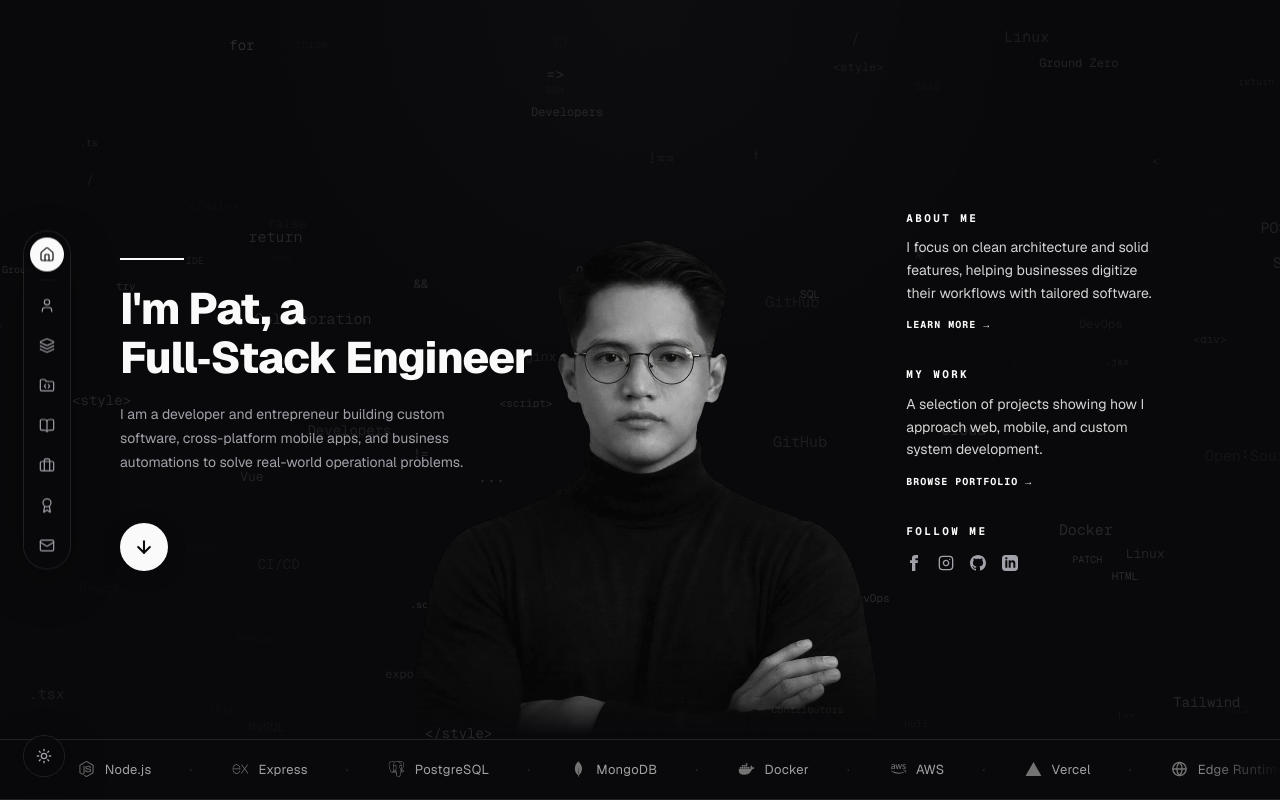
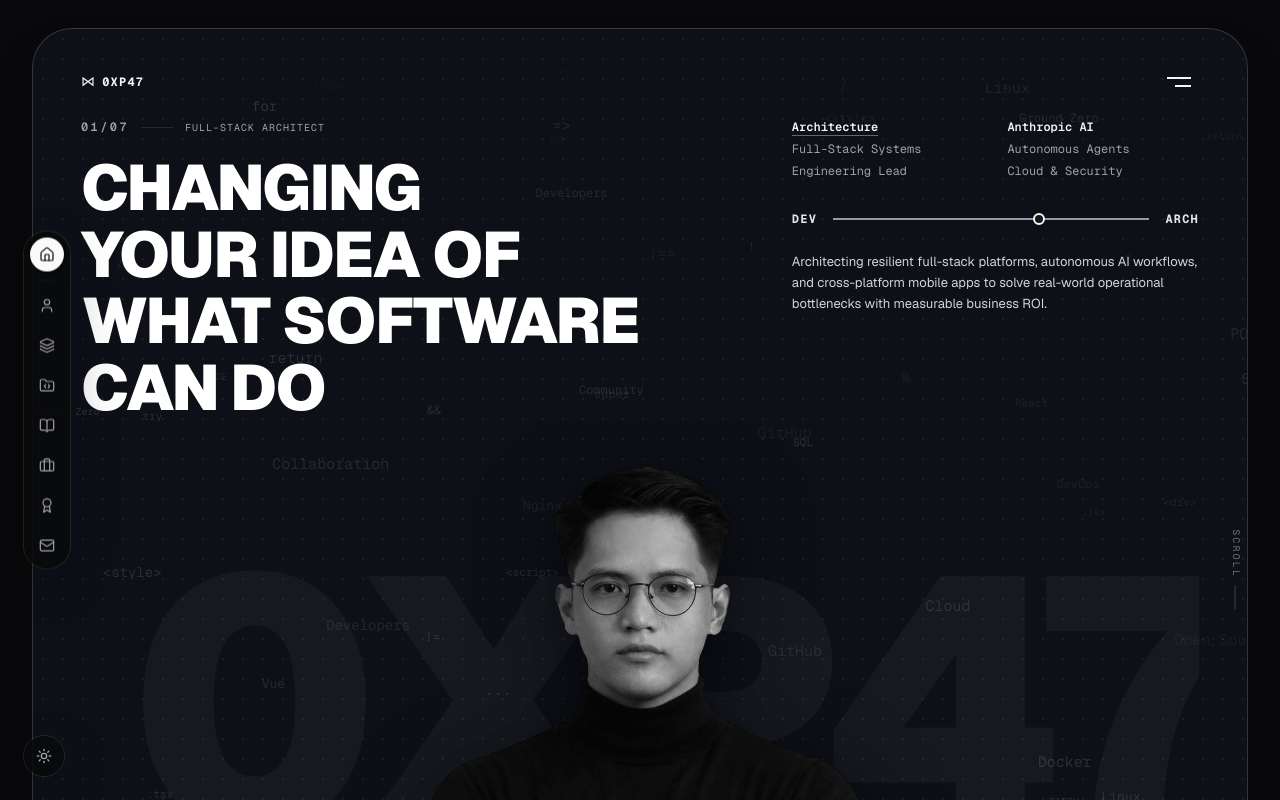
Before and after one commit to 0xp47/0xp47.github.io, a Next.js app: page / in a window 1280 px wide. Shown: the top 800 px of the page. Built offline with nearby package versions, Linux system fonts and the light colour scheme.

Commit message:
feat(hero): redesign hero section with avant-garde industrial framed tablet layout

```diff
--- a/src/components/sections/hero-section.tsx
+++ b/src/components/sections/hero-section.tsx
@@ -1,11 +1,11 @@
 "use client";
 
-import { type ComponentType } from "react";
+import { useState, type ComponentType } from "react";
 import Image from "next/image";
 import { motion } from "framer-motion";
-import { ArrowDown } from "lucide-react";
+import { ArrowDown, Play, Sparkles } from "lucide-react";
 import { triggerSwarmRebuild } from "@/lib/swarm-rebuild";
-import { profile, skillGroups, heroDescription, heroAboutSegment, heroWorkSegment } from "@/lib/portfolio-data";
+import { skillGroups } from "@/lib/portfolio-data";
 import * as BrandIcons from "@/components/shared/brand-icons";
 import dynamic from "next/dynamic";
 
@@ -38,214 +38,248 @@ interface HeroSectionProps {
 }
 
 export function HeroSection({ onScrollToSection }: HeroSectionProps) {
+  const [sliderPos, setSliderPos] = useState(65);
+
   return (
-    <div className="relative min-h-screen flex flex-col justify-between pt-6 sm:pt-10 md:pt-20 overflow-hidden">
+    <div className="relative flex flex-col justify-between overflow-hidden pt-2 sm:pt-4">
+      {/* Outer Industrial Tablet Bezel Frame (Inspired by high-end avant-garde industrial UI) */}
+      <div className="mx-2 sm:mx-4 md:mx-6 lg:mx-8 my-2 sm:my-3 rounded-[24px] sm:rounded-[32px] md:rounded-[40px] border-[1.5px] border-neutral-900/80 dark:border-neutral-700/80 bg-[#ECEAE6] dark:bg-[#0D1017] text-neutral-900 dark:text-neutral-100 relative overflow-hidden shadow-2xl transition-colors duration-500">
+
+        {/* Subtle background particles & grid inside framed canvas */}
         <ParticlesBackground />
 
-
-      {/* Subtle tech background grids covering entire viewport */}
         <div
           aria-hidden="true"
-        className="bg-grid mask-fade-bottom absolute inset-0 -z-10 h-full opacity-15"
-      />
-      <div
-        aria-hidden="true"
-        className="absolute inset-0 -z-10 h-full bg-[radial-gradient(circle_at_50%_0%,color-mix(in_srgb,var(--foreground)_2%,transparent),transparent_50%)]"
+          className="pointer-events-none absolute inset-0 z-0 opacity-[0.035] dark:opacity-[0.06] bg-[radial-gradient(#000_1px,transparent_1px)] dark:bg-[radial-gradient(#fff_1px,transparent_1px)] [background-size:20px_20px]"
         />
 
-      {/* Large Centered Portrait Cutout (positioned absolutely in background, sitting flush on top of marquee) */}
-      <div className="absolute inset-x-0 bottom-16 top-0 z-0 hidden md:flex items-end justify-center pointer-events-none">
-        <div className="relative h-[80%] md:h-[84%] lg:h-[88%] w-full max-w-[400px] md:max-w-[460px] lg:max-w-[520px] origin-bottom [mask-image:linear-gradient(to_bottom,black_88%,transparent)]">
+        {/* 1. TOP BAR INSIDE THE FRAME */}
+        <header className="relative z-20 flex items-center justify-between px-6 pt-6 sm:px-10 sm:pt-8 md:px-12 md:pt-10">
+          {/* Brand Mark */}
+          <div className="flex items-center gap-2">
+            <span className="font-mono text-xs font-bold tracking-widest text-neutral-900 dark:text-neutral-100 flex items-center gap-1.5 select-none">
+              <span className="text-sm leading-none font-sans font-light">⋈</span>
+              <span>0XP47</span>
+            </span>
+          </div>
+
+          {/* Quick Section Jump / Minimalist Double-Line Menu Indicator */}
+          <button
+            type="button"
+            onClick={() => onScrollToSection("#about")}
+            className="group flex flex-col items-end gap-1.5 p-2 text-neutral-900 dark:text-neutral-100 hover:opacity-75 transition-opacity cursor-pointer"
+            aria-label="Navigate down to About section"
+            title="Scroll to About"
+          >
+            <span className="h-[2px] w-6 bg-current transition-transform duration-300 group-hover:w-7" />
+            <span className="h-[2px] w-4 bg-current transition-transform duration-300 group-hover:w-7" />
+          </button>
+        </header>
+
+        {/* 2. MAIN EDITORIAL HERO CONTENT */}
+        <div className="relative z-10 px-6 pt-6 pb-8 sm:px-10 sm:pb-12 md:px-12 md:pb-14 min-h-[580px] sm:min-h-[660px] md:min-h-[720px] lg:min-h-[780px] flex flex-col justify-between">
+
+          {/* Top Half: Index & Bold Editorial Headline */}
+          <div className="grid grid-cols-1 lg:grid-cols-12 gap-8 items-start relative z-10">
+
+            {/* Left Column: Index & Big Bold Headline */}
+            <div className="lg:col-span-7">
+              <div className="flex items-center gap-3">
+                <span className="font-mono text-xs font-semibold tracking-[0.2em] text-neutral-500 dark:text-neutral-400">
+                  01/07
+                </span>
+                <span className="h-px w-8 bg-neutral-400/40 dark:bg-neutral-600/40" />
+                <span className="font-mono text-[10px] uppercase tracking-widest text-neutral-500 dark:text-neutral-400">
+                  Full-Stack Architect
+                </span>
+              </div>
+
+              <motion.h1
+                initial={{ opacity: 0, y: 16 }}
+                animate={{ opacity: 1, y: 0 }}
+                transition={{ duration: 0.7, ease: [0.16, 1, 0.3, 1] }}
+                className="mt-5 text-balance text-3xl font-black uppercase leading-[1.04] tracking-tight sm:text-4xl md:text-5xl lg:text-[3.5rem] xl:text-[4rem] text-neutral-950 dark:text-white"
+              >
+                Changing<br />
+                Your Idea Of<br />
+                What Software<br />
+                Can Do
+              </motion.h1>
+            </div>
+
+            {/* Right Column: Two-Column Specifications & Data Links */}
+            <div className="lg:col-span-5 flex flex-col gap-6 lg:pl-10">
+
+              {/* Dual Column Specs */}
+              <div className="grid grid-cols-2 gap-6 text-[11px] sm:text-xs font-mono">
+                <div className="space-y-1.5">
+                  <a
+                    href="#about"
+                    onClick={(e) => { e.preventDefault(); onScrollToSection("#about"); }}
+                    className="block font-semibold underline underline-offset-4 decoration-neutral-400/60 hover:text-neutral-500 transition-colors"
+                  >
+                    Architecture
+                  </a>
+                  <a
+                    href="#services"
+                    onClick={(e) => { e.preventDefault(); onScrollToSection("#services"); }}
+                    className="block text-neutral-600 dark:text-neutral-400 hover:text-foreground transition-colors"
+                  >
+                    Full-Stack Systems
+                  </a>
+                  <a
+                    href="#experience"
+                    onClick={(e) => { e.preventDefault(); onScrollToSection("#experience"); }}
+                    className="block text-neutral-600 dark:text-neutral-400 hover:text-foreground transition-colors"
+                  >
+                    Engineering Lead
+                  </a>
+                </div>
+
+                <div className="space-y-1.5">
+                  <a
+                    href="#certifications"
+                    onClick={(e) => { e.preventDefault(); onScrollToSection("#certifications"); }}
+                    className="block font-semibold text-neutral-900 dark:text-neutral-100 hover:underline transition-colors"
+                  >
+                    Anthropic AI
+                  </a>
+                  <a
+                    href="#projects"
+                    onClick={(e) => { e.preventDefault(); onScrollToSection("#projects"); }}
+                    className="block text-neutral-600 dark:text-neutral-400 hover:text-foreground transition-colors"
+                  >
+                    Autonomous Agents
+                  </a>
+                  <a
+                    href="#certifications"
+                    onClick={(e) => { e.preventDefault(); onScrollToSection("#certifications"); }}
+                    className="block text-neutral-600 dark:text-neutral-400 hover:text-foreground transition-colors"
+                  >
+                    Cloud & Security
+                  </a>
+                </div>
+              </div>
+
+              {/* Interactive N — P Technical Slider / Coordinate Dial */}
+              <div className="pt-2">
+                <div className="flex items-center justify-between text-xs font-mono font-bold tracking-widest text-neutral-800 dark:text-neutral-200">
+                  <span>DEV</span>
+                  <div className="relative flex-1 mx-4 flex items-center">
+                    <div className="h-[1.5px] w-full bg-neutral-900/60 dark:bg-neutral-100/60" />
+                    <input
+                      type="range"
+                      min="0"
+                      max="100"
+                      value={sliderPos}
+                      onChange={(e) => setSliderPos(Number(e.target.value))}
+                      className="absolute inset-0 w-full opacity-0 cursor-pointer"
+                      aria-label="Development to Architecture Focus Slider"
+                    />
+                    <motion.div
+                      style={{ left: `${sliderPos}%` }}
+                      className="absolute size-3 -translate-x-1/2 rounded-full border-2 border-neutral-900 dark:border-neutral-100 bg-white dark:bg-neutral-900 shadow-xs pointer-events-none"
+                    />
+                  </div>
+                  <span>ARCH</span>
+                </div>
+              </div>
+
+              {/* Technical Bio Editorial Copy */}
+              <p className="text-xs sm:text-[13px] leading-relaxed text-neutral-700 dark:text-neutral-300 text-pretty">
+                Architecting resilient full-stack platforms, autonomous AI workflows, and cross-platform mobile apps to solve real-world operational bottlenecks with measurable business ROI.
+              </p>
+            </div>
+          </div>
+
+          {/* 3. LAYERED CENTERPIECE: GIANT WATERMARK TYPOGRAPHY + PORTRAIT */}
+          <div className="relative my-auto flex items-end justify-center pointer-events-none select-none overflow-hidden h-[360px] sm:h-[440px] md:h-[500px] lg:h-[560px]">
+
+            {/* Giant Background Lettering '0XP' (Left) and '47' (Right) */}
+            <div className="absolute inset-x-0 bottom-0 top-0 flex items-center justify-between px-2 sm:px-6 md:px-12 pointer-events-none select-none z-0">
+              <span className="font-sans font-black text-[9rem] sm:text-[13rem] md:text-[18rem] lg:text-[22rem] leading-none text-white/70 dark:text-white/[0.04] tracking-tighter">
+                0XP
+              </span>
+              <span className="font-sans font-black text-[9rem] sm:text-[13rem] md:text-[18rem] lg:text-[22rem] leading-none text-white/70 dark:text-white/[0.04] tracking-tighter">
+                47
+              </span>
+            </div>
+
+            {/* Central Portrait of Pat (Transparent Cutout positioned in the center between 0XP and 47) */}
+            <div className="relative z-10 h-full w-full max-w-[340px] sm:max-w-[420px] md:max-w-[480px] lg:max-w-[540px] flex items-end justify-center">
+              <div className="relative h-full w-full">
                 <Image
                   src="/images/me.png"
-            alt="Jay Patrick Cano (Pat) - Senior Full-Stack Engineer Portrait Cutout"
+                  alt="Jay Patrick Cano (Pat) - Senior Full-Stack Engineer"
                   fill
                   priority
                   unoptimized
-            className="object-contain object-bottom contrast-[1.03] transition duration-500"
+                  className="object-contain object-bottom contrast-[1.04] drop-shadow-[0_20px_40px_rgba(0,0,0,0.18)] dark:drop-shadow-[0_20px_40px_rgba(0,0,0,0.6)]"
                 />
               </div>
             </div>
+          </div>
 
-      <section className="flex-1 flex items-end pb-4 relative z-10">
-        <div className="mx-auto w-full max-w-[1120px] px-6 sm:px-8 lg:px-10 pb-4 sm:pb-8 md:pb-12 lg:pb-14">
-          <div className="relative z-10 grid gap-8 md:grid-cols-[1.2fr_1.1fr_0.9fr] md:items-end">
+          {/* 4. BOTTOM BAR: INTERACTIVE PREVIEW PILL & VERTICAL SCROLL INDICATOR */}
+          <div className="relative z-20 flex flex-col sm:flex-row items-start sm:items-end justify-between gap-4 pt-4 border-t border-neutral-400/25 dark:border-neutral-700/30">
 
-            {/* Left Column: Headline and scroll down indicator */}
-            <div className="pb-8 md:pb-16 lg:pb-24 order-2 md:order-1">
-              <motion.div
-                initial={{ opacity: 0, scaleX: 0 }}
-                animate={{ opacity: 1, scaleX: 1 }}
-                transition={{ duration: 0.5 }}
-                className="h-0.5 w-16 bg-foreground origin-left"
-              />
+            {/* Bottom-Left Feature Thumbnail Card (Triggers Swarm Rebuild Tour) */}
+            <motion.button
+              type="button"
+              onClick={() => triggerSwarmRebuild()}
+              whileHover={{ scale: 1.02 }}
+              whileTap={{ scale: 0.98 }}
+              className="group flex items-center gap-3.5 rounded-xl border border-neutral-900/15 dark:border-neutral-100/15 bg-white/70 dark:bg-neutral-900/70 p-2 sm:p-2.5 backdrop-blur-md shadow-sm hover:border-neutral-900/40 dark:hover:border-neutral-100/40 transition-all text-left cursor-pointer"
+              title="Launch Swarm Rebuild Tour"
+            >
+              {/* Mini Video / Tour Thumbnail */}
+              <div className="relative size-11 sm:size-12 shrink-0 overflow-hidden rounded-lg bg-neutral-900 text-white flex items-center justify-center shadow-xs">
+                <div className="absolute inset-0 bg-gradient-to-tr from-neutral-950 to-neutral-700 opacity-90" />
+                <Play className="relative z-10 size-4 fill-white text-white group-hover:scale-110 transition-transform" />
+                <span className="absolute bottom-1 right-1 size-1.5 rounded-full bg-emerald-400 animate-pulse" />
+              </div>
 
-              <motion.h1
-                initial={{ opacity: 0, y: 15 }}
-                animate={{ opacity: 1, y: 0 }}
-                transition={{ duration: 0.6, delay: 0.1 }}
-                className="mt-6 text-balance text-3xl font-extrabold leading-[1.12] tracking-tight text-foreground sm:text-4xl lg:text-[2.75rem]"
-              >
-                {"I'm Pat, a"}<br />
-                <span className="text-foreground block whitespace-nowrap">
-                  Full{"\u2011"}Stack Engineer
-                </span>
-              </motion.h1>
+              {/* Micro-caption */}
+              <div className="max-w-[220px] sm:max-w-[260px]">
+                <div className="flex items-center gap-1 font-mono text-[9px] uppercase tracking-wider text-neutral-500 dark:text-neutral-400">
+                  <Sparkles className="size-2.5 text-amber-500" />
+                  <span>Interactive Swarm</span>
+                </div>
+                <p className="text-[11px] font-semibold leading-snug text-neutral-900 dark:text-neutral-100 line-clamp-2">
+                  Launch the Swarm Rebuild HUD &amp; live architecture tour
+                </p>
+              </div>
+            </motion.button>
 
-              <motion.p
-                initial={{ opacity: 0, y: 15 }}
-                animate={{ opacity: 1, y: 0 }}
-                transition={{ duration: 0.6, delay: 0.2 }}
-                className="mt-5 max-w-sm text-pretty text-xs leading-relaxed text-muted-foreground sm:text-sm sm:leading-6"
-              >
-                {heroDescription}
-              </motion.p>
-
-              {/* Circle scroll down button */}
-              <motion.div
-                initial={{ opacity: 0, scale: 0.8 }}
-                animate={{ opacity: 1, scale: 1 }}
-                transition={{ duration: 0.5, delay: 0.3 }}
-                className="mt-10 md:mt-12"
-              >
+            {/* Bottom-Right Scroll Down Action & Indicator */}
+            <div className="flex items-center gap-4 self-end sm:self-auto">
               <button
                 type="button"
-                  onClick={() => triggerSwarmRebuild()}
-                  className="flex size-12 items-center justify-center rounded-full bg-foreground text-background shadow-[0_4px_20px_rgba(0,0,0,0.18)] hover:bg-foreground/90 transition duration-300 active:scale-95 cursor-pointer"
-                  aria-label="Rebuild page with swarm (Alt+Shift+S)"
+                onClick={() => onScrollToSection("#about")}
+                className="flex items-center gap-2 font-mono text-[11px] font-bold uppercase tracking-widest text-neutral-800 dark:text-neutral-200 hover:opacity-75 transition-opacity cursor-pointer"
+                aria-label="Scroll to next section"
               >
-                  <ArrowDown className="size-5 stroke-[2.5]" />
+                <span>Scroll</span>
+                <span className="flex size-7 items-center justify-center rounded-full border border-neutral-900/30 dark:border-neutral-100/30 bg-white/40 dark:bg-neutral-900/40">
+                  <ArrowDown className="size-3.5 stroke-[2.5]" />
+                </span>
               </button>
-              </motion.div>
-            </div>
-
-            {/* Center Column: Spacer on desktop, Mobile Portrait cutout on mobile */}
-            <div className="relative flex justify-center md:block order-1 md:order-2">
-              {/* Mobile Portrait cutout (visible only on mobile) */}
-              <div className="relative aspect-[3.2/4] w-full max-w-[340px] sm:max-w-[420px] md:hidden">
-                <Image
-                  src="/images/me.png"
-                  alt="Jay Patrick Cano (Pat) - Senior Full-Stack Engineer Portrait Mobile View"
-                  fill
-                  priority
-                  unoptimized
-                  className="object-contain object-bottom contrast-[1.03]"
-                />
             </div>
           </div>
 
-            {/* Right Column: About, Work and Follow segments (hidden on mobile to prevent viewport overflow) */}
-            <div className="hidden md:flex pb-8 md:pb-16 lg:pb-24 flex-col gap-8 order-3">
-
-              {/* About Me Segment */}
-              <motion.div
-                initial={{ opacity: 0, y: 15 }}
-                animate={{ opacity: 1, y: 0 }}
-                transition={{ duration: 0.6, delay: 0.25 }}
-              >
-                <h3 className="font-mono text-[11px] font-bold tracking-[0.22em] text-foreground uppercase">
-                  ABOUT ME
-                </h3>
-                <p className="mt-2.5 text-[13px] md:text-sm leading-relaxed text-neutral-600 dark:text-neutral-300">
-                  {heroAboutSegment}
-                </p>
-                <a
-                  href="#about"
-                  onClick={(e) => {
-                    e.preventDefault();
-                    onScrollToSection("#about");
-                  }}
-                  className="inline-block mt-3 font-mono text-[10px] font-bold tracking-widest text-foreground hover:underline transition duration-300"
-                >
-                  LEARN MORE &rarr;
-                </a>
-              </motion.div>
-
-              {/* My Work Segment */}
-              <motion.div
-                initial={{ opacity: 0, y: 15 }}
-                animate={{ opacity: 1, y: 0 }}
-                transition={{ duration: 0.6, delay: 0.3 }}
-              >
-                <h3 className="font-mono text-[11px] font-bold tracking-[0.22em] text-foreground uppercase">
-                  MY WORK
-                </h3>
-                <p className="mt-2.5 text-[13px] md:text-sm leading-relaxed text-neutral-600 dark:text-neutral-300">
-                  {heroWorkSegment}
-                </p>
-                <a
-                  href="#projects"
-                  className="inline-block mt-3 font-mono text-[10px] font-bold tracking-widest text-foreground hover:underline transition duration-300"
-                >
-                  BROWSE PORTFOLIO &rarr;
-                </a>
-              </motion.div>
-
-              {/* Follow Me Segment */}
-              <motion.div
-                initial={{ opacity: 0, y: 15 }}
-                animate={{ opacity: 1, y: 0 }}
-                transition={{ duration: 0.6, delay: 0.35 }}
-              >
-                <h3 className="font-mono text-[11px] font-bold tracking-[0.22em] text-foreground uppercase mb-3.5">
-                  FOLLOW ME
-                </h3>
-                <div className="flex items-center gap-4">
-                  <a
-                    href={profile.facebook}
-                    target="_blank"
-                    rel="noreferrer"
-                    className="text-muted-foreground hover:text-foreground transition-colors duration-300"
-                    aria-label="Facebook"
-                  >
-                    <svg className="size-4 fill-current" viewBox="0 0 24 24">
-                      <path d="M9 8h-3v4h3v12h5v-12h3.642l.358-4h-4v-1.667c0-.955.192-1.333 1.115-1.333h2.885v-5h-3.808c-3.596 0-5.192 1.583-5.192 4.615v3.385z"/>
-                    </svg>
-                  </a>
-                  <a
-                    href={profile.instagram}
-                    target="_blank"
-                    rel="noreferrer"
-                    className="text-muted-foreground hover:text-foreground transition-colors duration-300"
-                    aria-label="Instagram"
-                  >
-                    <svg className="size-4 fill-none stroke-current stroke-2" viewBox="0 0 24 24" strokeLinecap="round" strokeLinejoin="round">
-                      <rect x="2" y="2" width="20" height="20" rx="5" ry="5"/>
-                      <path d="M16 11.37A4 4 0 1 1 12.63 8 4 4 0 0 1 16 11.37z"/>
-                      <line x1="17.5" y1="6.5" x2="17.51" y2="6.5"/>
-                    </svg>
-                  </a>
-                  <a
-                    href={profile.github}
-                    target="_blank"
-                    rel="noreferrer"
-                    className="text-muted-foreground hover:text-foreground transition-colors duration-300"
-                    aria-label="GitHub"
-                  >
-                    <svg className="size-4 fill-current" viewBox="0 0 24 24">
-                      <path d="M12 0c-6.626 0-12 5.373-12 12 0 5.302 3.438 9.8 8.207 11.387.599.111.793-.261.793-.577v-2.234c-3.338.726-4.033-1.416-4.033-1.416-.546-1.387-1.333-1.756-1.333-1.756-1.089-.745.083-.729.083-.729 1.205.084 1.839 1.237 1.839 1.237 1.07 1.834 2.807 1.304 3.492.997.107-.775.418-1.305.762-1.604-2.665-.305-5.467-1.334-5.467-5.931 0-1.311.469-2.381 1.236-3.221-.124-.303-.535-1.524.117-3.176 0 0 1.008-.322 3.301 1.23.957-.266 1.983-.399 3.003-.404 1.02.005 2.047.138 3.006.404 2.291-1.552 3.297-1.23 3.297-1.23.653 1.653.242 2.874.118 3.176.77.84 1.235 1.911 1.235 3.221 0 4.609-2.807 5.624-5.479 5.921.43.372.823 1.102.823 2.222v3.293c0 .319.192.694.801.576 4.765-1.589 8.199-6.086 8.199-11.386 0-6.627-5.373-12-12-12z"/>
-                    </svg>
-                  </a>
-                  <a
-                    href={profile.linkedin}
-                    target="_blank"
-                    rel="noreferrer"
-                    className="text-muted-foreground hover:text-foreground transition-colors duration-300"
-                    aria-label="LinkedIn"
-                  >
-                    <svg className="size-4 fill-current" viewBox="0 0 24 24">
-                      <path d="M19 0h-14c-2.761 0-5 2.239-5 5v14c0 2.761 2.239 5 5 5h14c2.762 0 5-2.239 5-5v-14c0-2.761-2.238-5-5-5zm-11 19h-3v-11h3v11zm-1.5-12.268c-.966 0-1.75-.79-1.75-1.764s.784-1.764 1.75-1.764 1.75.79 1.75 1.764-.783 1.764-1.75 1.764zm13.5 12.268h-3v-5.604c0-3.368-4-3.113-4 0v5.604h-3v-11h3v1.765c1.396-2.586 7-2.777 7 2.476v6.759z"/>
-                    </svg>
-                  </a>
-                </div>
-              </motion.div>
+          {/* Far Right Rotated Vertical 'scroll' Indicator (Desktop only) */}
+          <div className="pointer-events-none absolute right-3 top-1/2 -translate-y-1/2 hidden xl:flex items-center gap-2 rotate-90 origin-right">
+            <span className="font-mono text-[9.5px] uppercase tracking-[0.25em] text-neutral-400 dark:text-neutral-500">
+              scroll
+            </span>
+            <span className="h-px w-6 bg-neutral-300 dark:bg-neutral-700" />
           </div>
 
         </div>
       </div>
-      </section>
 
-      <div id="skills" className="relative overflow-hidden border-y border-border bg-background py-5 z-10">
+      {/* 5. TECH MARQUEE TICKER (Seamlessly anchors Hero to subsequent sections) */}
+      <div id="skills" className="relative overflow-hidden border-y border-border bg-background py-4.5 z-10">
         <div className="pointer-events-none absolute inset-y-0 left-0 z-10 w-24 bg-gradient-to-r from-background to-transparent" />
         <div className="pointer-events-none absolute inset-y-0 right-0 z-10 w-24 bg-gradient-to-l from-background to-transparent" />
 
@@ -254,7 +288,7 @@ export function HeroSection({ onScrollToSection }: HeroSectionProps) {
           animate={{ x: ["0%", "-50%"] }}
           transition={{
             ease: "linear",
-            duration: 30,
+            duration: 32,
             repeat: Infinity,
           }}
         >
--- a/src/lib/github-stats.json
+++ b/src/lib/github-stats.json
@@ -3,5 +3,5 @@
   "publicRepos": 15,
   "totalStars": 7,
   "followers": 6,
-  "updatedAt": "2026-11-06T09:39:08.600Z"
+  "updatedAt": "2026-11-06T11:10:24.930Z"
 }
```
Also changed, not shown: src/lib/projects.json. Lines whose indentation alone changed are shown as unchanged.
